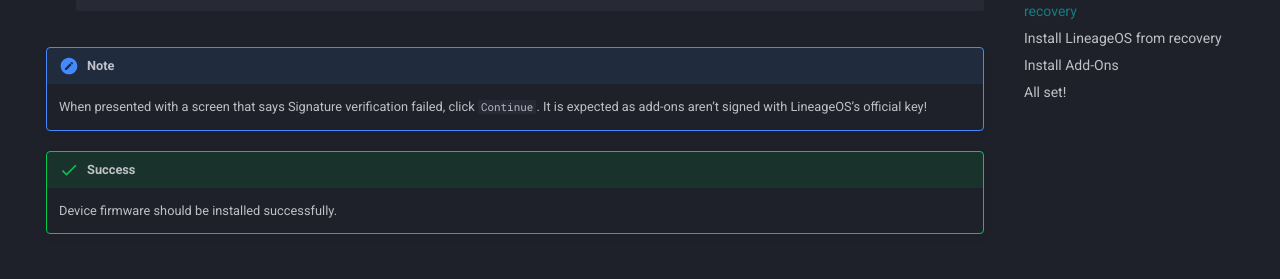
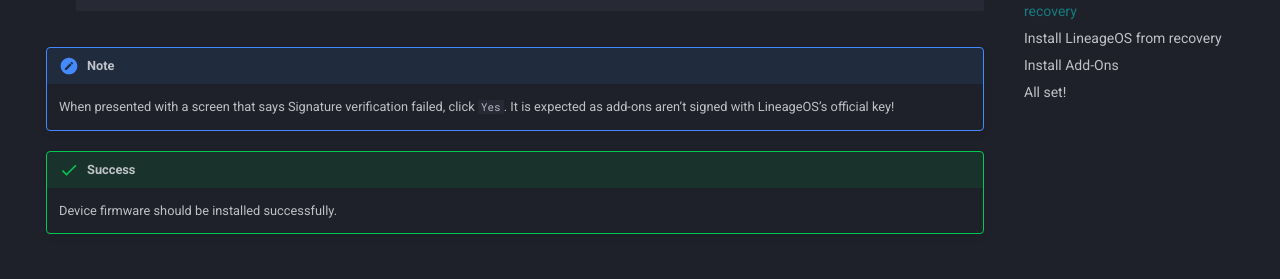
Before and after one commit to penglezos/lineageos.penglezos.dev, an MkDocs documentation site: the page built from docs/devices/raphael/install.md, in a window 1280 px wide and 1400 px high, scrolled down 1661 px. Shown: the part 160-439 px from the top of the window. Built offline with MkDocs 1.6.1 and Material for MkDocs 9.7.7, drawn with Linux system fonts in a browser that asks for light colours.

Commit message:
docs: Signature verification dialog uses yes_no() function.
Signed-off-by: penglezos <panagiotisegl@gmail.com>

````diff
--- a/docs/devices/raphael/install.md
+++ b/docs/devices/raphael/install.md
@@ -58,7 +58,7 @@
 ```
 
 !!! note
-    When presented with a screen that says Signature verification failed, click `Continue`. It is expected as add-ons aren’t signed with LineageOS’s official key!
+    When presented with a screen that says Signature verification failed, click `Yes`. It is expected as add-ons aren’t signed with LineageOS’s official key!
 
 !!! success
     Device firmware should be installed successfully.
@@ -92,7 +92,7 @@
 ```
 
 !!! note
-    When presented with a screen that says Signature verification failed, click `Continue`. It is expected as add-ons aren’t signed with LineageOS’s official key!
+    When presented with a screen that says Signature verification failed, click `Yes`. It is expected as add-ons aren’t signed with LineageOS’s official key!
 
 ## All set!
 * Once you have installed everything successfully, you can now reboot your device into the OS for the first time!
````
